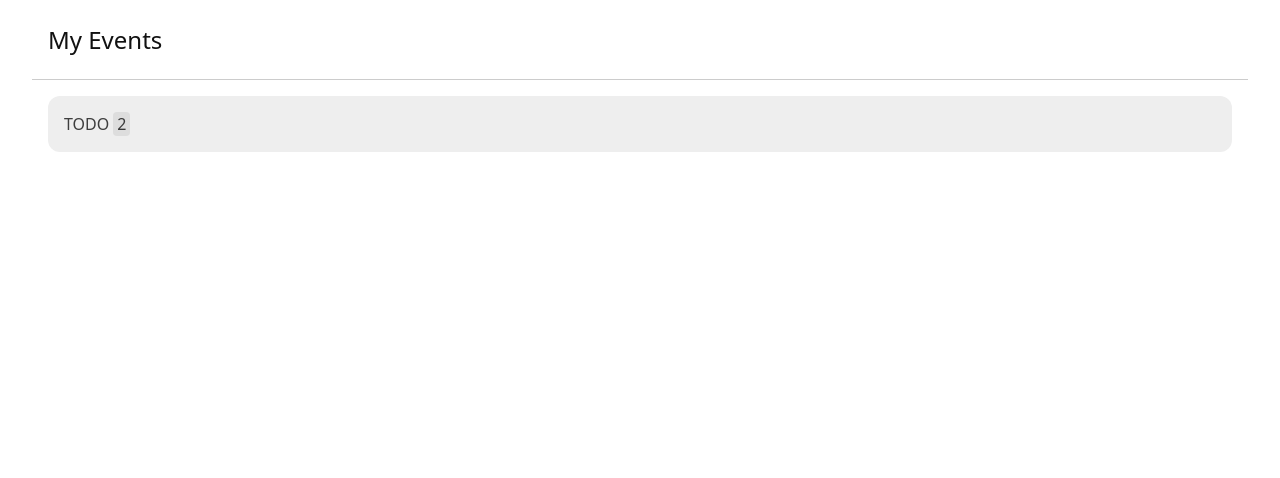
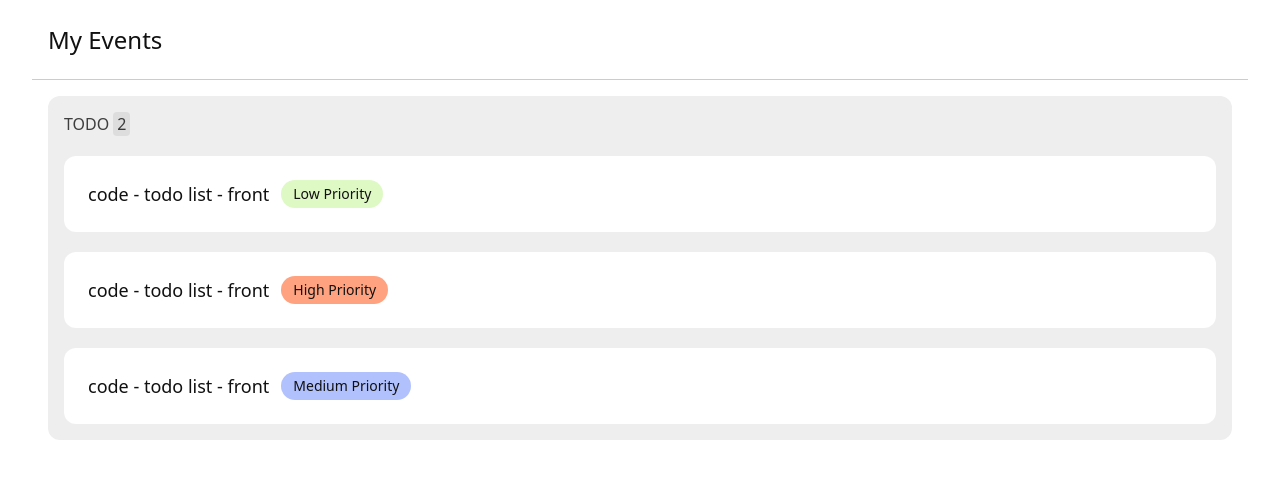
Before and after one commit to ark1111/todo-list-1, a React (Vite) app in the folder front/: page / in a window 1280 px wide. Shown: the top 478 px of the page. Built offline with nearby package versions, Linux system fonts and the light colour scheme.

Commit message:
feat : ListItem... / PriorityBadge

```diff
--- /dev/null
+++ b/front/src/components/badge/PriorityBadge.tsx
@@ -0,0 +1,24 @@
+export type PriorityType = "Low" | "Medium" | "High";
+
+const PriorityColorObj = {
+  Low: "#DEF9C4",
+  Medium: "#b1c1fd",
+  High: "#FFA27F",
+};
+
+type Props = {
+  type: PriorityType;
+};
+
+const PriorityBadge = ({ type }: Props) => {
+  return (
+    <div
+      className={`px-3 py-1 rounded-full text-sm font-medium text-text-main`}
+      style={{ backgroundColor: PriorityColorObj[type] }}
+    >
+      {type} Priority
+    </div>
+  );
+};
+
+export default PriorityBadge;
--- a/front/src/pages/my-events/components/List.tsx
+++ b/front/src/pages/my-events/components/List.tsx
@@ -1,16 +1,23 @@
-import React from "react";
+import ListItem from "./ListItem";
 
 type Props = {
   title: string;
   length: number;
 };
 
-const List = ({title,length}: Props) => {
+const List = ({ title, length }: Props) => {
   return (
     <div className="w-full p-4 rounded-xl bg-surface-one">
       <div className="flex items-center gap-x-1">
         <div className="text-base font-medium text-text-800">{title}</div>
-        <div className="text-base font-medium text-text-800 px-1 rounded bg-surface-two">{length}</div>
+        <div className="text-base font-medium text-text-800 px-1 rounded bg-surface-two">
+          {length}
+        </div>
+      </div>
+      <div className="w-full mt-5 flex flex-col gap-y-5">
+        <ListItem priorityType="Low" />
+        <ListItem priorityType="High" />
+        <ListItem priorityType="Medium" />
       </div>
     </div>
   );
--- /dev/null
+++ b/front/src/pages/my-events/components/ListItem.tsx
@@ -0,0 +1,22 @@
+import PriorityBadge, {
+  PriorityType,
+} from "../../../components/badge/PriorityBadge";
+
+type Props = {
+  priorityType: PriorityType;
+};
+
+const ListItem = ({ priorityType }: Props) => {
+  return (
+    <div className="w-full rounded-xl p-6 bg-bg-main">
+      <div className="w-full flex items-center gap-x-3">
+        <div className="text-lg text-text-main font-medium">
+          code - todo list - front
+        </div>
+        <PriorityBadge type={priorityType} />
+      </div>
+    </div>
+  );
+};
+
+export default ListItem;
--- a/front/tailwind.config.js
+++ b/front/tailwind.config.js
@@ -3,19 +3,22 @@ export default {
   content: ["./index.html", "./src/**/*.{js,ts,jsx,tsx}"],
   theme: {
     extend: {
-      colors : {
-        divider : {
-          main:"#cccccc"
+      colors: {
+        divider: {
+          main: "#cccccc",
         },
-        text : {
-          main:"#111111",
-          800:"#111111cc"
+        text: {
+          main: "#111111",
+          800: "#111111cc",
         },
-        surface : {
-          one : "#eeeeee",
-          two : "#dddddd"
-        }
-      }
+        bg: {
+          main: "#ffffff",
+        },
+        surface: {
+          one: "#eeeeee",
+          two: "#dddddd",
+        },
+      },
     },
   },
   plugins: [],
```
